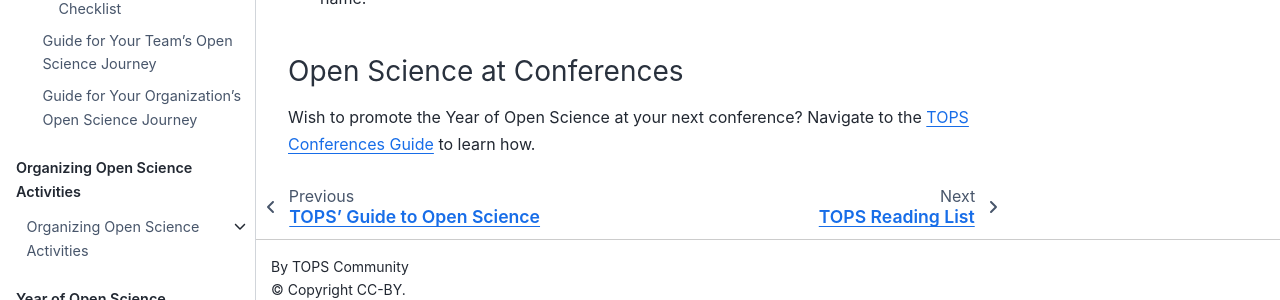
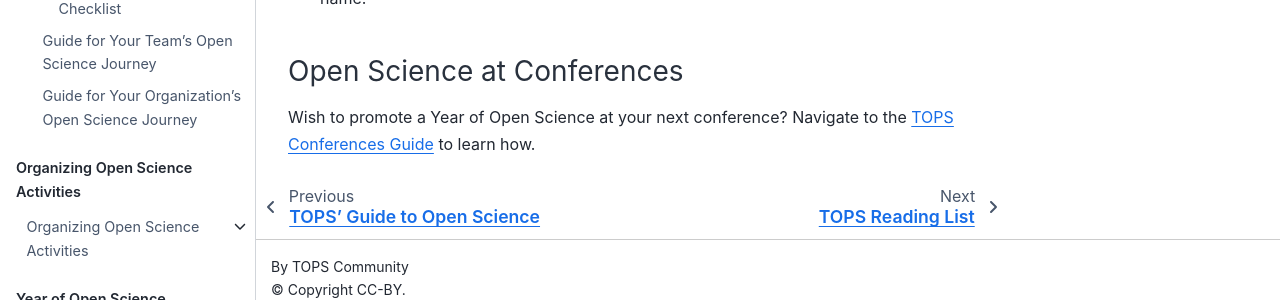
Before and after one commit to nasa/Transform-to-Open-Science-Book, a Jupyter Book: the page built from Open_Science_Cookbook/Your_Open_Science_Journey.md, in a window 1280 px wide and 900 px high, scrolled down 12608 px. Shown: the part 583-883 px from the top of the window. Built offline with Jupyter Book 1.0.4 settings and Sphinx 7.4.7 and the Sphinx Book theme 1.1.4, drawn with Linux system fonts in a browser that asks for light colours; some of the changed text lies outside the part shown.

Commit message:
Update Your_Open_Science_Journey.md
the Year of Open Science --> A Year of Open Science

```diff
--- a/Open_Science_Cookbook/Your_Open_Science_Journey.md
+++ b/Open_Science_Cookbook/Your_Open_Science_Journey.md
@@ -120,8 +120,8 @@
 ### Start Thinking Like a Data Scientist
 Dr. [Lawrence Gray](https://www.linkedin.com/in/larry-gray-phd/) presented at PyData New York City in November 2022 on 20 easy steps that we can all take to build confidence in our data science skills. Many researchers might not think of themselves as “data scientists” necessarily, but everyone who analyzes data can benefit from his [“20 Ideas To Build Social Capital In The Data Science Ecosystem”](https://zenodo.org/record/7419059#.Y5YSMYfMI2w).
 
-### Get Involved in the Year of Open Science
-Ready to talk to others about your open science journey? Excited to learn more about open science at NASA? [Join in](/Year_of_Open_Science_Guide/readme.md) on the activities for 2023 the Year of Open Science!
+### Get Involved in a Year of Open Science
+Ready to talk to others about your open science journey? Excited to learn more about open science at NASA? [Join in](/Year_of_Open_Science_Guide/readme.md) on the activities for 2023!
 
 ## Section 3: Open Science at Work
 
@@ -270,4 +270,4 @@
 * Year of Open Science branding packet, including templates for stickers, presentation templates, Zoom backgrounds, and a guide for the use of NASA’s and TOPS’ logo and name.
 
 ### Open Science at Conferences
-Wish to promote the Year of Open Science at your next conference? Navigate to the [TOPS Conferences Guide](/Year_of_Open_Science_Guide/conferences_for_the_year_of_open_science.md) to learn how.
+Wish to promote a Year of Open Science at your next conference? Navigate to the [TOPS Conferences Guide](/Year_of_Open_Science_Guide/conferences_for_the_year_of_open_science.md) to learn how.
```
